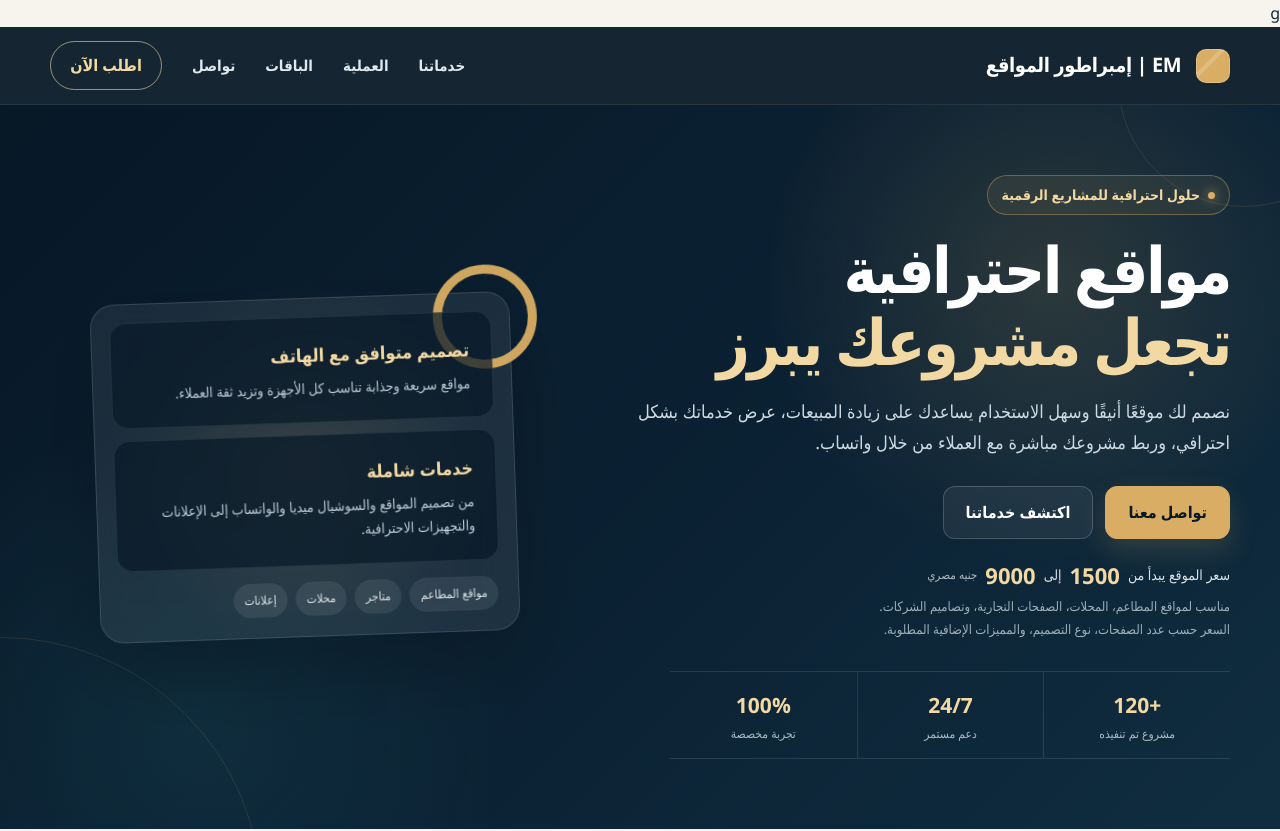
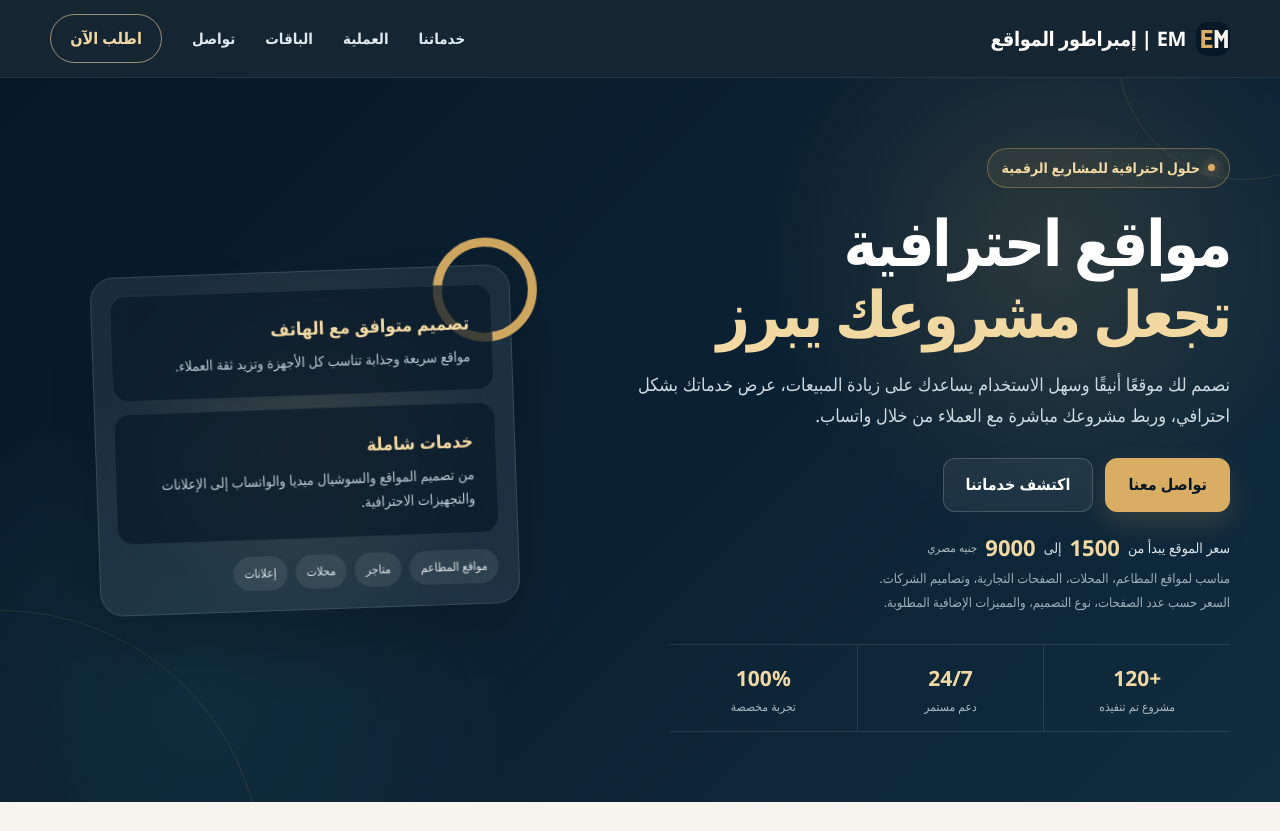
Before and after one commit to abdullahhamada920-rgb/empire, a plain HTML site: page index.html in a window 1280 px wide. Shown: the top 831 px of the page. Drawn offline with Linux system fonts and the light colour scheme.

Commit message:
commit -m "v1.1"

```diff
--- a/em.css
+++ b/em.css
@@ -62,6 +62,8 @@ nav {
 }
 
 .brand {
+  display: inline-flex;
+  align-items: center;
   color: var(--white);
   font-size: 20px;
   font-weight: 800;
@@ -69,17 +71,12 @@ nav {
   white-space: nowrap;
 }
 
-.brand::before {
-  content: "";
-  display: inline-block;
+.brand-icon {
+  flex: 0 0 auto;
   width: 34px;
   height: 34px;
   margin-left: 10px;
-  vertical-align: middle;
   border-radius: 10px;
-  background:
-    linear-gradient(135deg, transparent 35%, rgba(255, 255, 255, 0.18) 36% 44%, transparent 45%),
-    var(--gold);
   box-shadow: inset 0 0 0 1px rgba(255, 255, 255, 0.22);
 }
 
@@ -798,7 +795,7 @@ footer {
     font-size: 14px;
   }
 
-  .brand::before {
+  .brand-icon {
     width: 28px;
     height: 28px;
     margin-left: 7px;
--- a/index.html
+++ b/index.html
@@ -9,11 +9,11 @@
       content="EM | إمبراطور المواقع - تصميم مواقع احترافية للمطاعم والمحلات والشركات والمشاريع التجارية."
     />
 
-    <title>EM إمبراطور المواقع</title>
+    <title>إمبراطور المواقع</title>
     <link rel="icon" href="favicon.svg" type="image/svg+xml" />
     <link rel="stylesheet" href="em.css" />
   </head>
-  g
+
   <body>
     <!-- =========================
        NAVIGATION
@@ -22,7 +22,8 @@
     <nav aria-label="القائمة الرئيسية">
       <div class="container nav-inner">
         <a class="brand" href="#" aria-label="EM إمبراطور المواقع">
-          EM | إمبراطور المواقع
+          <img class="brand-icon" src="favicon.svg" alt="" aria-hidden="true" />
+          <span>EM | إمبراطور المواقع</span>
         </a>
 
         <div class="nav-links">
```
